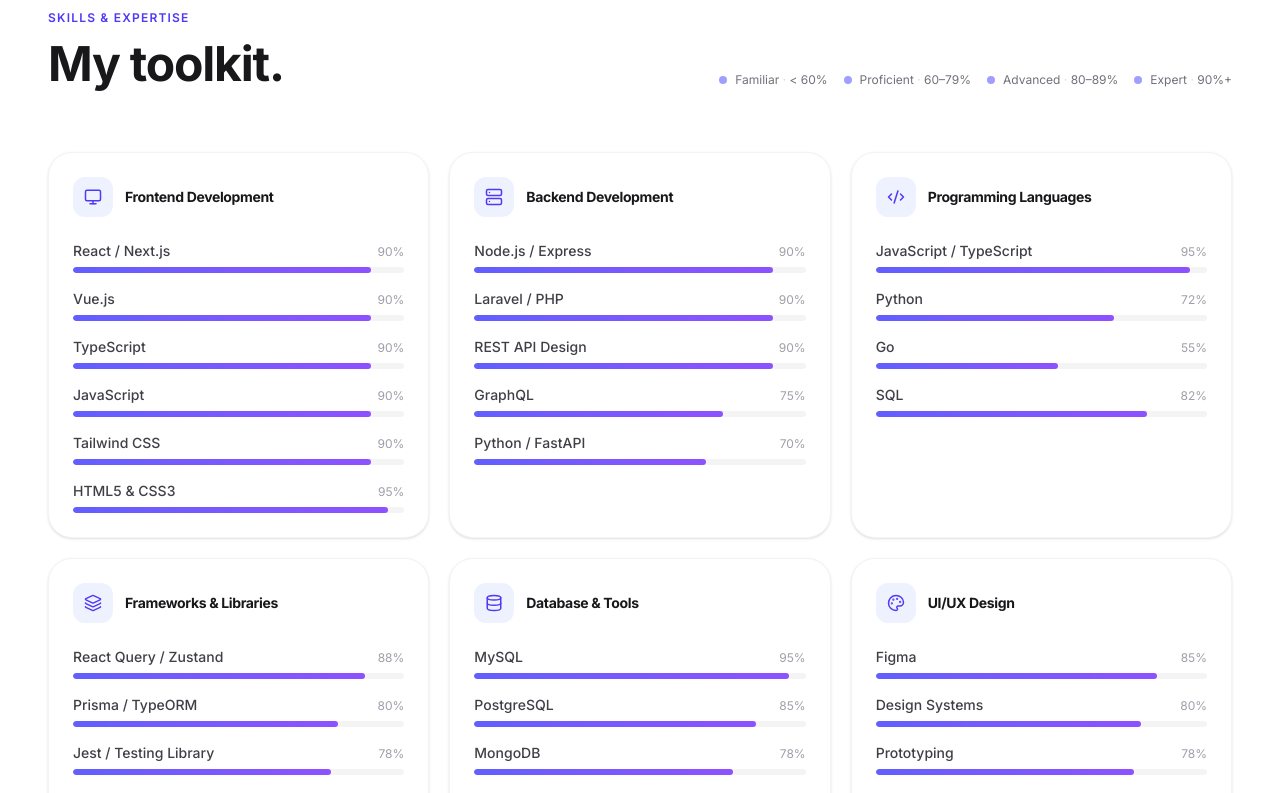
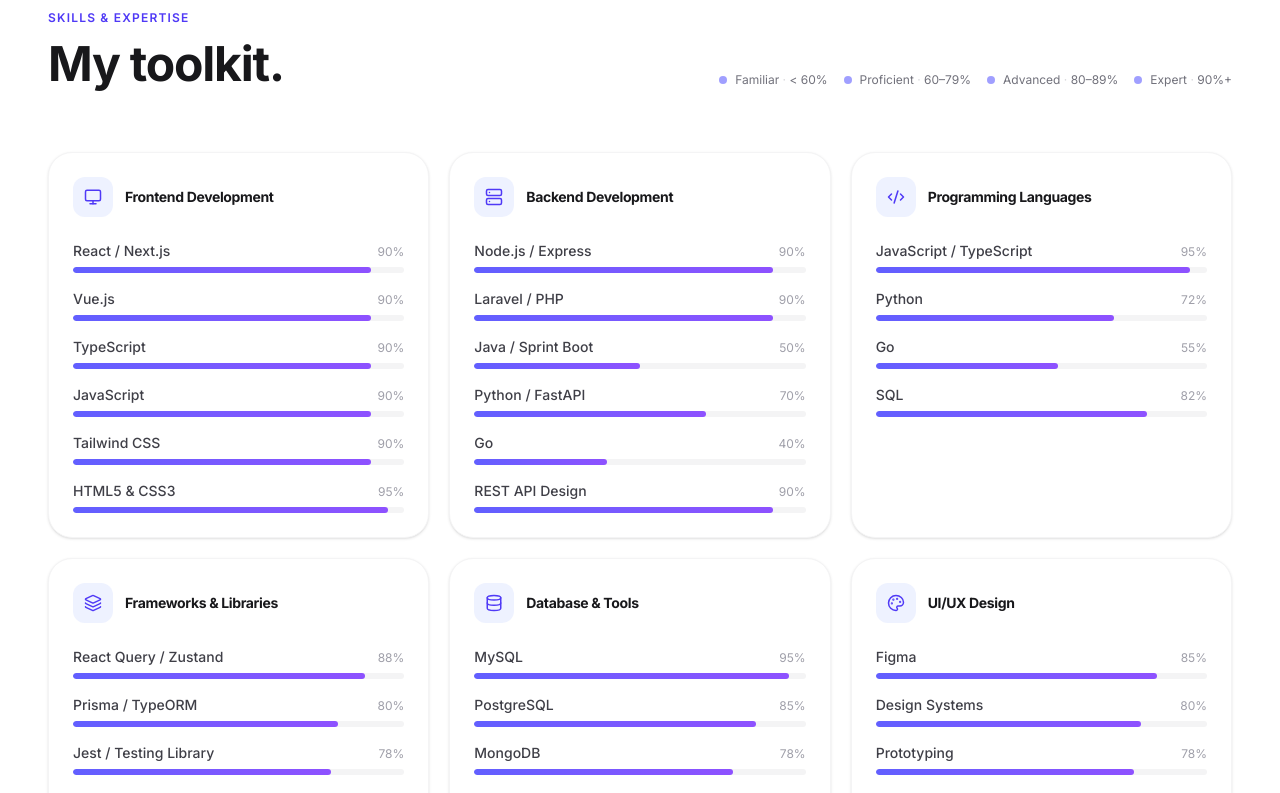
Before and after one commit to Rathana-SOKHA/portfolio, a React (Vite) app: page / in a window 1280 px wide. Shown: the part 2000-2793 px from the top of the page. Built offline with nearby package versions, Linux system fonts and the light colour scheme.

Commit message:
feat: update backend skill

```diff
--- a/src/data/index.ts
+++ b/src/data/index.ts
@@ -53,9 +53,10 @@ export const skills = [
     items: [
       { name: "Node.js / Express", level: 90 },
       { name: "Laravel / PHP", level: 90},
+      { name: "Java / Sprint Boot", level: 50},
+      { name: "Python / FastAPI", level: 70 },
+      { name: "Go", level: 40 },
       { name: "REST API Design", level: 90 },
-      { name: "GraphQL", level: 75 },
-      { name: "Python / FastAPI", level: 70 },
     ],
   },
   {
```
